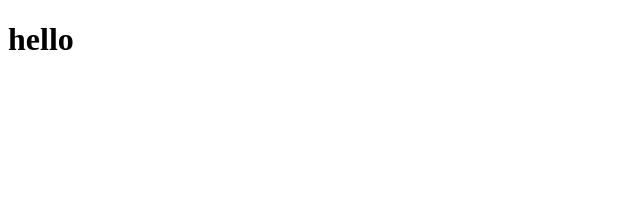
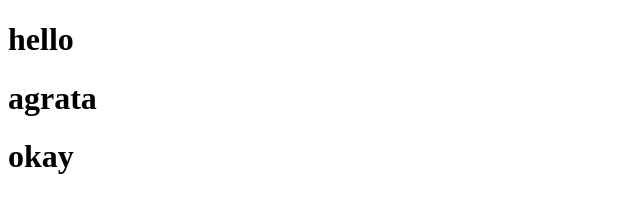
Before and after one commit to AgrataTomar/tomar, a plain HTML site: page index.html in a window 1280 px wide. Shown: the whole page, without its empty margins (0-640 px from the left). Drawn offline with Linux system fonts and the light colour scheme.

Commit message:
add code in task1 branch

```diff
--- a/index.html
+++ b/index.html
@@ -7,5 +7,7 @@
 </head>
 <body>
     <h1>hello</h1>
+    <h1>agrata</h1>
+    <h1>okay</h1>
 </body>
 </html>
```
